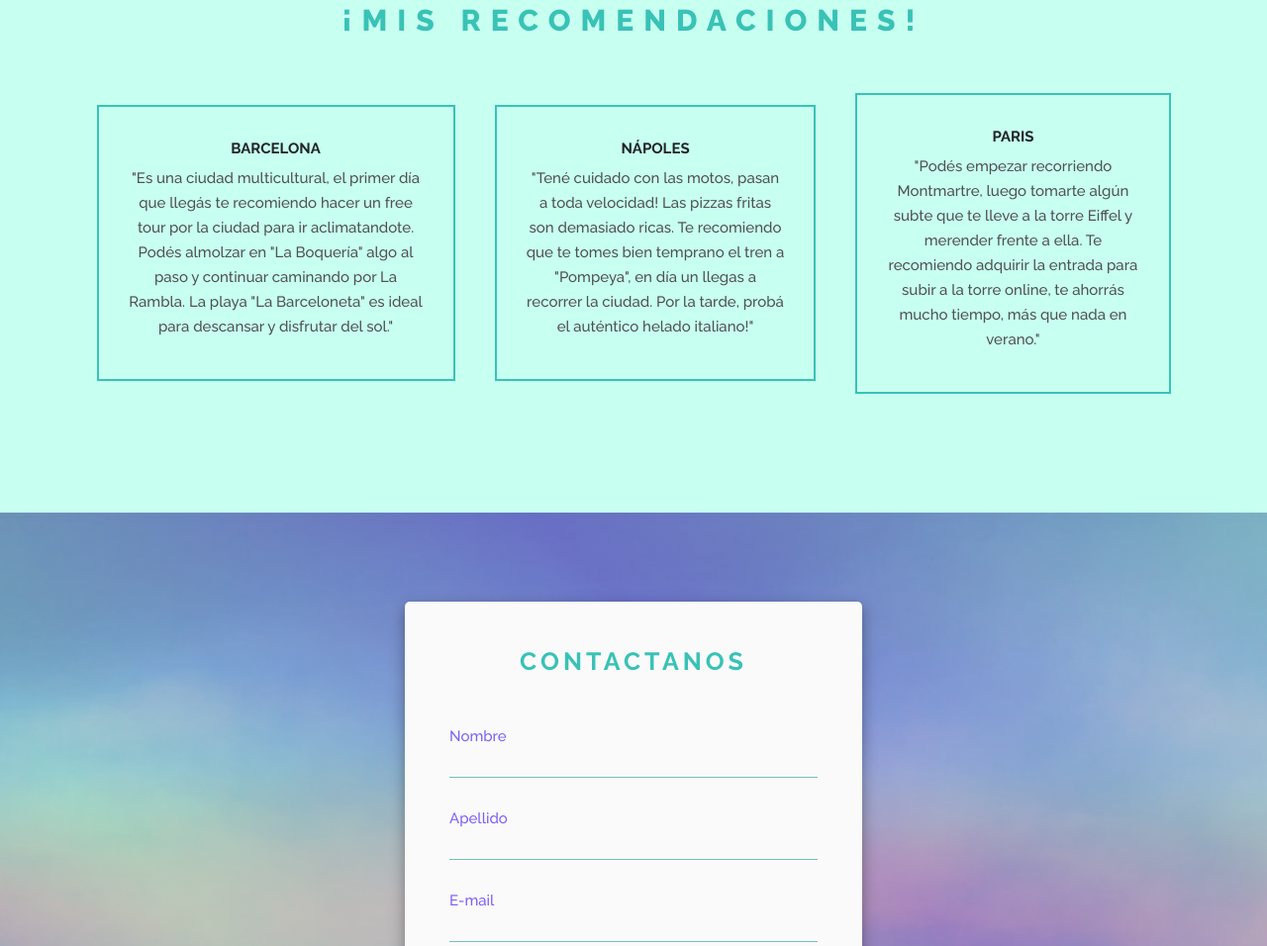
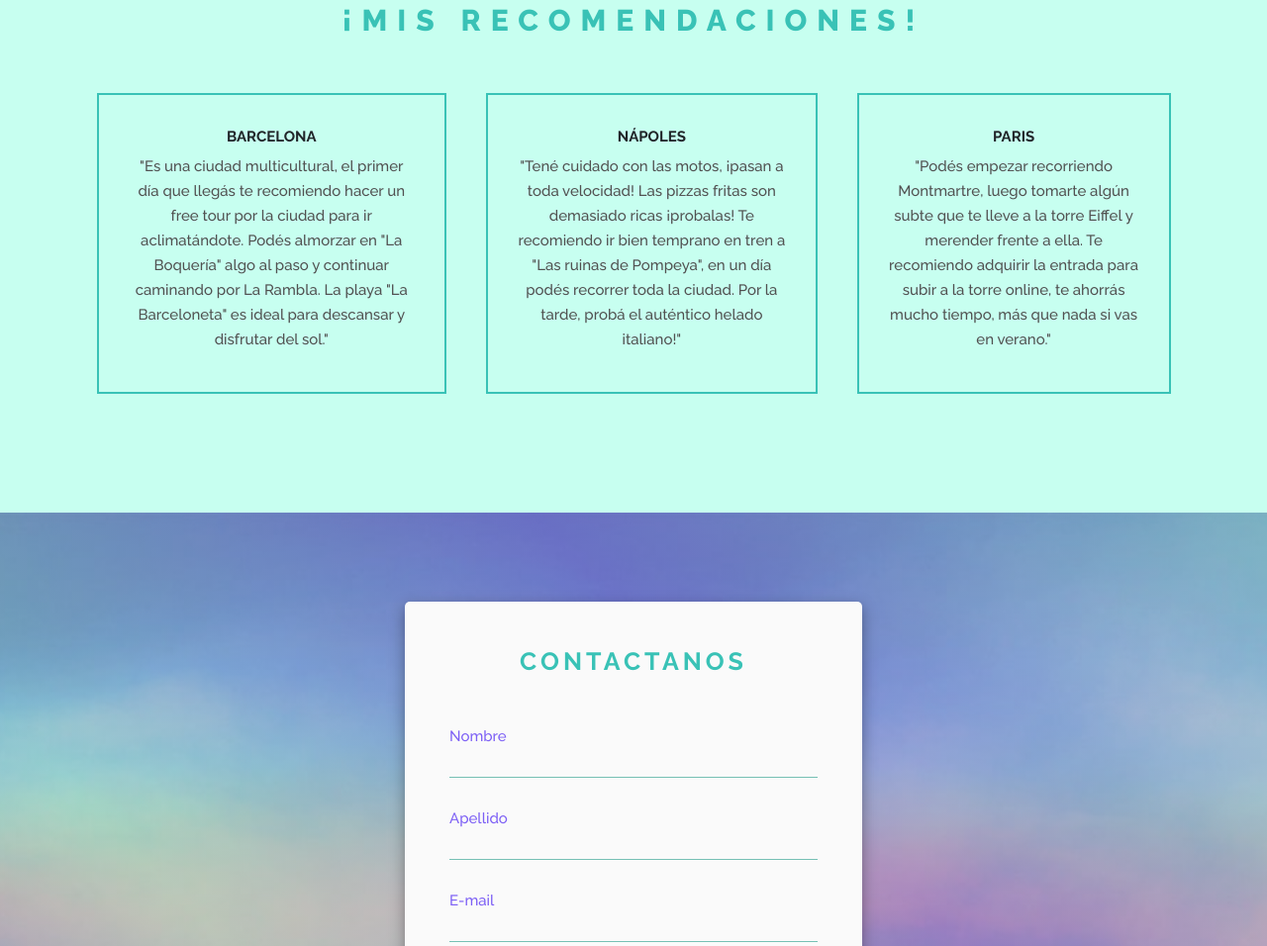
Before and after one commit to AgustinaMindus/Explore, a website: page secciones/perfil.html in a window 1280 px wide. Shown: the part 1752-2708 px from the top of the page at 99% size. Drawn offline with nearby package versions, Linux system fonts and the light colour scheme.

Commit message:
ortografia

```diff
--- a/secciones/perfil.html
+++ b/secciones/perfil.html
@@ -155,17 +155,17 @@
                 <h4 class="opiniones-titulo">BARCELONA</h4>
                 <p class="opiniones-texto">
                 "Es una ciudad multicultural, el primer día que llegás te recomiendo
-                hacer un free tour por la ciudad para ir aclimatandote.
-                Podés almolzar en "La Boquería" algo al paso y continuar caminando por La Rambla.
+                hacer un free tour por la ciudad para ir aclimatándote.
+                Podés almorzar en "La Boquería" algo al paso y continuar caminando por La Rambla.
                 La playa "La Barceloneta" es ideal para descansar y disfrutar del sol."
                 </p>
             </div>
             <div class="opiniones-card">
                 <h4 class="opiniones-titulo">NÁPOLES</h4>
                 <p class="opiniones-texto">
-                "Tené cuidado con las motos, pasan a toda velocidad!
-                Las pizzas fritas son demasiado ricas. Te recomiendo que te tomes
-                bien temprano el tren a "Pompeya", en día un llegas a recorrer la ciudad.
+                "Tené cuidado con las motos, ¡pasan a toda velocidad!
+                Las pizzas fritas son demasiado ricas ¡probalas! Te recomiendo ir bien temprano
+                en tren a "Las ruinas de Pompeya", en un día podés recorrer toda la ciudad.
                 Por la tarde, probá el auténtico helado italiano!"
                 </p>
             </div>
@@ -175,7 +175,7 @@
                 "Podés empezar recorriendo Montmartre, luego tomarte algún
                 subte que te lleve a la torre Eiffel y merender frente a ella.
                 Te recomiendo adquirir la entrada para subir a la torre online, te
-                ahorrás mucho tiempo, más que nada en verano."
+                ahorrás mucho tiempo, más que nada si vas en verano."
                 </p>
             </div>
         </div>
```
Also changed, not shown: secciones/quienes-somos.html (+4 -4 lines).
